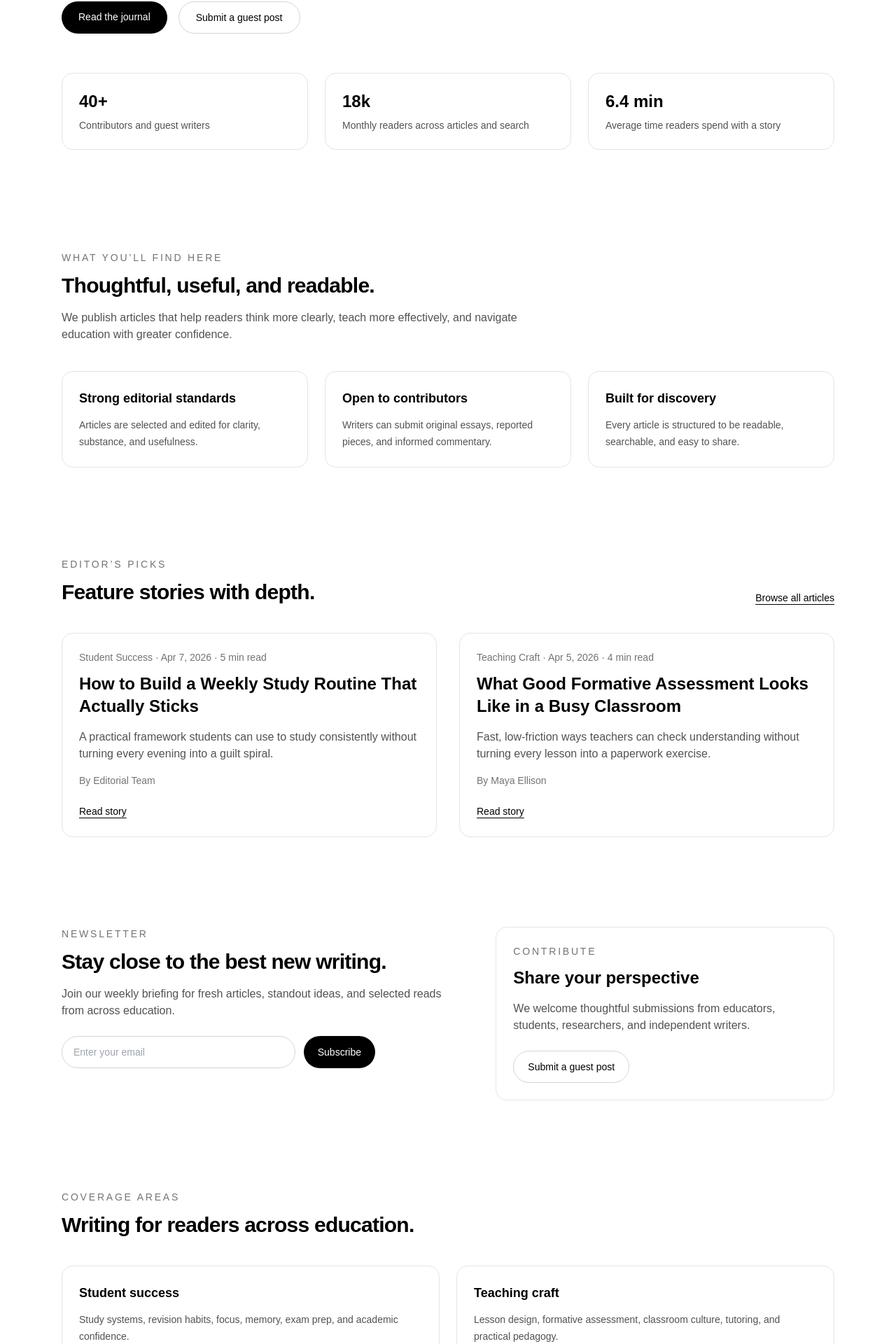
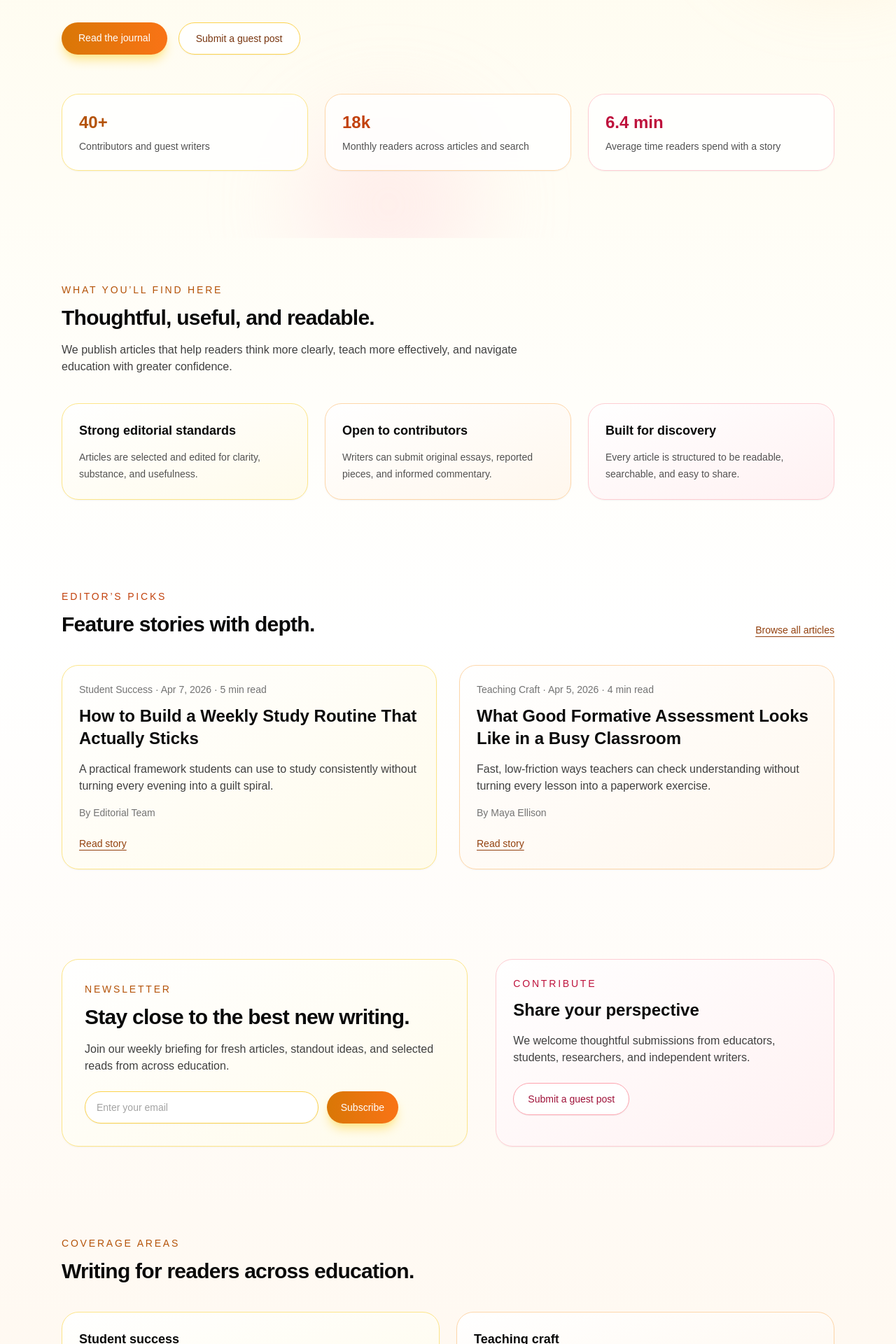
Before and after one commit to babushkahunter69/northfield-journal, a Next.js app: page / in a window 1280 px wide. Shown: the part 414-2334 px from the top of the page at 70% size. Built offline with nearby package versions, Linux system fonts and the light colour scheme.

Commit message:
Restore branded look and refine homepage copy

```diff
--- a/app/page.tsx
+++ b/app/page.tsx
@@ -50,18 +50,25 @@ const coverageAreas = [
 
 export default function HomePage() {
   return (
-    <main>
-      <section className="mx-auto max-w-6xl px-6 py-20">
+    <main className="bg-gradient-to-b from-amber-50 via-white to-orange-50 text-neutral-900">
+      <section className="relative overflow-hidden">
+        <div className="absolute inset-0 pointer-events-none">
+          <div className="absolute -top-24 left-[-80px] h-72 w-72 rounded-full bg-amber-200/40 blur-3xl" />
+          <div className="absolute top-20 right-[-60px] h-72 w-72 rounded-full bg-orange-200/40 blur-3xl" />
+          <div className="absolute bottom-[-80px] left-1/3 h-64 w-64 rounded-full bg-rose-200/30 blur-3xl" />
+        </div>
+
+        <div className="relative mx-auto max-w-6xl px-6 py-20 sm:py-24">
           <div className="max-w-3xl">
-          <p className="mb-4 text-sm font-medium uppercase tracking-[0.2em] text-neutral-500">
+            <p className="mb-4 inline-flex rounded-full border border-amber-300/70 bg-white/80 px-4 py-1.5 text-sm font-medium uppercase tracking-[0.2em] text-amber-800 shadow-sm backdrop-blur">
               Independent education publication
             </p>
 
-          <h1 className="text-4xl font-bold tracking-tight sm:text-6xl">
+            <h1 className="text-4xl font-bold tracking-tight text-neutral-950 sm:text-6xl">
               Clear writing about learning, teaching, and the ideas shaping education.
             </h1>
 
-          <p className="mt-6 text-lg leading-8 text-neutral-600">
+            <p className="mt-6 text-lg leading-8 text-neutral-700">
               Northfield Journal publishes thoughtful articles for students, educators,
               and readers who want practical insight without jargon, hype, or filler.
             </p>
@@ -69,13 +76,13 @@ export default function HomePage() {
             <div className="mt-8 flex flex-wrap gap-4">
               <Link
                 href="/blog"
-              className="rounded-full bg-black px-6 py-3 text-sm font-medium text-white"
+                className="rounded-full bg-gradient-to-r from-amber-600 to-orange-500 px-6 py-3 text-sm font-medium text-white shadow-lg shadow-amber-200 transition hover:scale-[1.02] hover:from-amber-700 hover:to-orange-600"
               >
                 Read the journal
               </Link>
               <Link
                 href="/guest-post"
-              className="rounded-full border border-neutral-300 px-6 py-3 text-sm font-medium"
+                className="rounded-full border border-amber-300 bg-white/90 px-6 py-3 text-sm font-medium text-amber-900 shadow-sm transition hover:bg-amber-50"
               >
                 Submit a guest post
               </Link>
@@ -83,52 +90,53 @@ export default function HomePage() {
           </div>
 
           <div className="mt-14 grid gap-6 sm:grid-cols-3">
-          <div className="rounded-2xl border border-neutral-200 p-6">
-            <p className="text-2xl font-semibold">40+</p>
+            <div className="rounded-3xl border border-amber-200 bg-white/80 p-6 shadow-sm backdrop-blur">
+              <p className="text-2xl font-semibold text-amber-700">40+</p>
               <p className="mt-2 text-sm text-neutral-600">Contributors and guest writers</p>
             </div>
-          <div className="rounded-2xl border border-neutral-200 p-6">
-            <p className="text-2xl font-semibold">18k</p>
+            <div className="rounded-3xl border border-orange-200 bg-white/80 p-6 shadow-sm backdrop-blur">
+              <p className="text-2xl font-semibold text-orange-700">18k</p>
               <p className="mt-2 text-sm text-neutral-600">Monthly readers across articles and search</p>
             </div>
-          <div className="rounded-2xl border border-neutral-200 p-6">
-            <p className="text-2xl font-semibold">6.4 min</p>
+            <div className="rounded-3xl border border-rose-200 bg-white/80 p-6 shadow-sm backdrop-blur">
+              <p className="text-2xl font-semibold text-rose-700">6.4 min</p>
               <p className="mt-2 text-sm text-neutral-600">Average time readers spend with a story</p>
+            </div>
           </div>
         </div>
       </section>
 
       <section className="mx-auto max-w-6xl px-6 py-16">
         <div className="max-w-2xl">
-          <p className="text-sm font-medium uppercase tracking-[0.2em] text-neutral-500">
+          <p className="text-sm font-medium uppercase tracking-[0.2em] text-amber-700">
             What you’ll find here
           </p>
-          <h2 className="mt-3 text-3xl font-bold tracking-tight">
+          <h2 className="mt-3 text-3xl font-bold tracking-tight text-neutral-950">
             Thoughtful, useful, and readable.
           </h2>
-          <p className="mt-4 text-neutral-600">
+          <p className="mt-4 text-neutral-700">
             We publish articles that help readers think more clearly, teach more effectively,
             and navigate education with greater confidence.
           </p>
         </div>
 
         <div className="mt-10 grid gap-6 md:grid-cols-3">
-          <div className="rounded-2xl border border-neutral-200 p-6">
-            <h3 className="text-lg font-semibold">Strong editorial standards</h3>
+          <div className="rounded-3xl border border-amber-200 bg-gradient-to-br from-white to-amber-50 p-6 shadow-sm">
+            <h3 className="text-lg font-semibold text-neutral-950">Strong editorial standards</h3>
             <p className="mt-3 text-sm leading-6 text-neutral-600">
               Articles are selected and edited for clarity, substance, and usefulness.
             </p>
           </div>
 
-          <div className="rounded-2xl border border-neutral-200 p-6">
-            <h3 className="text-lg font-semibold">Open to contributors</h3>
+          <div className="rounded-3xl border border-orange-200 bg-gradient-to-br from-white to-orange-50 p-6 shadow-sm">
+            <h3 className="text-lg font-semibold text-neutral-950">Open to contributors</h3>
             <p className="mt-3 text-sm leading-6 text-neutral-600">
               Writers can submit original essays, reported pieces, and informed commentary.
             </p>
           </div>
 
-          <div className="rounded-2xl border border-neutral-200 p-6">
-            <h3 className="text-lg font-semibold">Built for discovery</h3>
+          <div className="rounded-3xl border border-rose-200 bg-gradient-to-br from-white to-rose-50 p-6 shadow-sm">
+            <h3 className="text-lg font-semibold text-neutral-950">Built for discovery</h3>
             <p className="mt-3 text-sm leading-6 text-neutral-600">
               Every article is structured to be readable, searchable, and easy to share.
             </p>
@@ -139,33 +147,43 @@ export default function HomePage() {
       <section className="mx-auto max-w-6xl px-6 py-16">
         <div className="flex items-end justify-between gap-6">
           <div className="max-w-2xl">
-            <p className="text-sm font-medium uppercase tracking-[0.2em] text-neutral-500">
+            <p className="text-sm font-medium uppercase tracking-[0.2em] text-orange-700">
               Editor’s picks
             </p>
-            <h2 className="mt-3 text-3xl font-bold tracking-tight">
+            <h2 className="mt-3 text-3xl font-bold tracking-tight text-neutral-950">
               Feature stories with depth.
             </h2>
           </div>
 
-          <Link href="/blog" className="text-sm font-medium underline underline-offset-4">
+          <Link
+            href="/blog"
+            className="text-sm font-medium text-amber-800 underline underline-offset-4"
+          >
             Browse all articles
           </Link>
         </div>
 
         <div className="mt-10 grid gap-8 md:grid-cols-2">
-          {featuredPosts.map((post) => (
-            <article key={post.href} className="rounded-2xl border border-neutral-200 p-6">
+          {featuredPosts.map((post, index) => (
+            <article
+              key={post.href}
+              className={`rounded-3xl border p-6 shadow-sm transition hover:-translate-y-0.5 hover:shadow-md ${
+                index === 0
+                  ? "border-amber-200 bg-gradient-to-br from-white to-amber-50"
+                  : "border-orange-200 bg-gradient-to-br from-white to-orange-50"
+              }`}
+            >
               <p className="text-sm text-neutral-500">
                 {post.category} · {post.date} · {post.readTime}
               </p>
-              <h3 className="mt-3 text-2xl font-semibold">
+              <h3 className="mt-3 text-2xl font-semibold text-neutral-950">
                 <Link href={post.href}>{post.title}</Link>
               </h3>
-              <p className="mt-4 text-neutral-600">{post.excerpt}</p>
+              <p className="mt-4 text-neutral-700">{post.excerpt}</p>
               <p className="mt-4 text-sm text-neutral-500">By {post.author}</p>
               <Link
                 href={post.href}
-                className="mt-6 inline-block text-sm font-medium underline underline-offset-4"
+                className="mt-6 inline-block text-sm font-medium text-amber-800 underline underline-offset-4"
               >
                 Read story
               </Link>
@@ -176,14 +194,14 @@ export default function HomePage() {
 
       <section className="mx-auto max-w-6xl px-6 py-16">
         <div className="grid gap-10 md:grid-cols-[1.2fr_1fr]">
-          <div>
-            <p className="text-sm font-medium uppercase tracking-[0.2em] text-neutral-500">
+          <div className="rounded-3xl border border-amber-200 bg-gradient-to-br from-white to-amber-50 p-8 shadow-sm">
+            <p className="text-sm font-medium uppercase tracking-[0.2em] text-amber-700">
               Newsletter
             </p>
-            <h2 className="mt-3 text-3xl font-bold tracking-tight">
+            <h2 className="mt-3 text-3xl font-bold tracking-tight text-neutral-950">
               Stay close to the best new writing.
             </h2>
-            <p className="mt-4 max-w-xl text-neutral-600">
+            <p className="mt-4 max-w-xl text-neutral-700">
               Join our weekly briefing for fresh articles, standout ideas, and selected reads
               from across education.
             </p>
@@ -192,29 +210,29 @@ export default function HomePage() {
               <input
                 type="email"
                 placeholder="Enter your email"
-                className="min-w-0 flex-1 rounded-full border border-neutral-300 px-4 py-3 text-sm"
+                className="min-w-0 flex-1 rounded-full border border-amber-300 bg-white px-4 py-3 text-sm shadow-sm outline-none placeholder:text-neutral-400 focus:border-amber-500"
               />
               <button
                 type="submit"
-                className="rounded-full bg-black px-5 py-3 text-sm font-medium text-white"
+                className="rounded-full bg-gradient-to-r from-amber-600 to-orange-500 px-5 py-3 text-sm font-medium text-white shadow-lg shadow-amber-200 transition hover:from-amber-700 hover:to-orange-600"
               >
                 Subscribe
               </button>
             </form>
           </div>
 
-          <div className="rounded-2xl border border-neutral-200 p-6">
-            <p className="text-sm font-medium uppercase tracking-[0.2em] text-neutral-500">
+          <div className="rounded-3xl border border-rose-200 bg-gradient-to-br from-white to-rose-50 p-6 shadow-sm">
+            <p className="text-sm font-medium uppercase tracking-[0.2em] text-rose-700">
               Contribute
             </p>
-            <h3 className="mt-3 text-2xl font-semibold">Share your perspective</h3>
-            <p className="mt-4 text-neutral-600">
+            <h3 className="mt-3 text-2xl font-semibold text-neutral-950">Share your perspective</h3>
+            <p className="mt-4 text-neutral-700">
               We welcome thoughtful submissions from educators, students, researchers,
               and independent writers.
             </p>
             <Link
               href="/guest-post"
-              className="mt-6 inline-block rounded-full border border-neutral-300 px-5 py-3 text-sm font-medium"
+              className="mt-6 inline-block rounded-full border border-rose-300 bg-white px-5 py-3 text-sm font-medium text-rose-800 shadow-sm transition hover:bg-rose-50"
             >
               Submit a guest post
             </Link>
@@ -224,18 +242,29 @@ export default function HomePage() {
 
       <section className="mx-auto max-w-6xl px-6 py-16">
         <div className="max-w-2xl">
-          <p className="text-sm font-medium uppercase tracking-[0.2em] text-neutral-500">
+          <p className="text-sm font-medium uppercase tracking-[0.2em] text-amber-700">
             Coverage areas
           </p>
-          <h2 className="mt-3 text-3xl font-bold tracking-tight">
+          <h2 className="mt-3 text-3xl font-bold tracking-tight text-neutral-950">
             Writing for readers across education.
           </h2>
         </div>
 
         <div className="mt-10 grid gap-6 sm:grid-cols-2">
-          {coverageAreas.map((area) => (
-            <div key={area.title} className="rounded-2xl border border-neutral-200 p-6">
-              <h3 className="text-lg font-semibold">{area.title}</h3>
+          {coverageAreas.map((area, index) => (
+            <div
+              key={area.title}
+              className={`rounded-3xl border p-6 shadow-sm ${
+                index % 4 === 0
+                  ? "border-amber-200 bg-gradient-to-br from-white to-amber-50"
+                  : index % 4 === 1
+                  ? "border-orange-200 bg-gradient-to-br from-white to-orange-50"
+                  : index % 4 === 2
+                  ? "border-rose-200 bg-gradient-to-br from-white to-rose-50"
+                  : "border-yellow-200 bg-gradient-to-br from-white to-yellow-50"
+              }`}
+            >
+              <h3 className="text-lg font-semibold text-neutral-950">{area.title}</h3>
               <p className="mt-3 text-sm leading-6 text-neutral-600">{area.text}</p>
             </div>
           ))}
--- a/components/site-footer.tsx
+++ b/components/site-footer.tsx
@@ -2,7 +2,7 @@ export function SiteFooter() {
   return (
     <footer className="border-t border-slate-200 bg-white">
       <div className="mx-auto max-w-7xl px-4 py-8 text-sm text-slate-500">
-        © {new Date().getFullYear()} Northfield Journal
+        © {new Date().getFullYear()} Northfield Journal. Thoughtful writing on education.
       </div>
     </footer>
   );
--- a/components/site-header.tsx
+++ b/components/site-header.tsx
@@ -1,4 +1,4 @@
-import Link from 'next/link';
+import Link from "next/link";
 
 export function SiteHeader() {
   return (
@@ -9,7 +9,7 @@ export function SiteHeader() {
             Northfield <span className="text-brand-700">Journal</span>
           </div>
           <p className="hidden text-xs uppercase tracking-[0.24em] text-slate-500 md:block">
-            Education, carefully edited
+            Thoughtful writing on education
           </p>
         </Link>
 
@@ -36,7 +36,7 @@ export function SiteHeader() {
             href="/guest-post"
             className="hidden rounded-full border border-slate-300 px-4 py-2 text-sm font-semibold text-slate-800 transition hover:border-slate-400 sm:inline-flex"
           >
-            Pitch an article
+            Submit a guest post
           </Link>
           <Link
             href="/admin/login"
```
Lines whose indentation alone changed are shown as unchanged.
